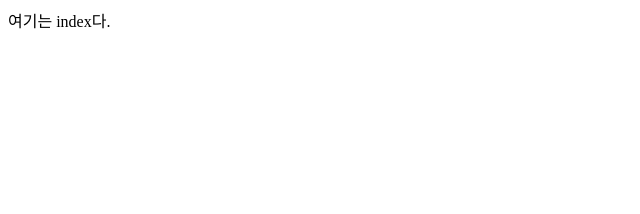
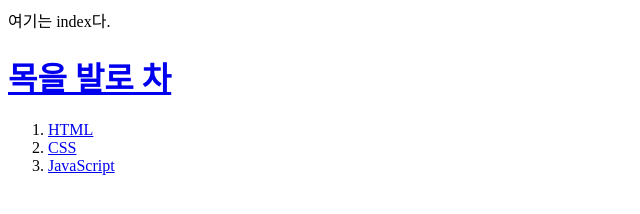
Before and after one commit to un-titled/web1, a plain HTML site: page index.html in a window 1280 px wide. Shown: the whole page, without its empty margins (0-640 px from the left). Drawn offline with Linux system fonts and the light colour scheme.

Commit message:
Add files via upload

```diff
--- a/index.html
+++ b/index.html
@@ -1 +1,9 @@
 여기는 index다.
+
+<body>
+  <h1><a href="index.html" target="_blank">목을 발로 차</a></h1>
+<ol>
+  <li><a href="1.html" target="_blank">HTML</a></li>
+  <li><a href="2.html" target="_blank">CSS</a></li>
+  <li><a href="3.html" target="_blank">JavaScript</a></li>
+</ol>
```
